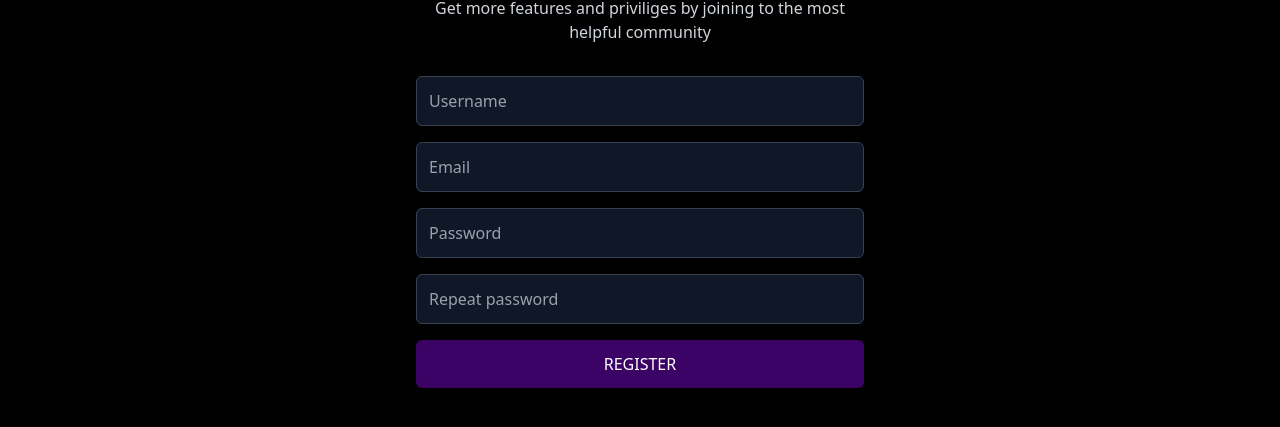
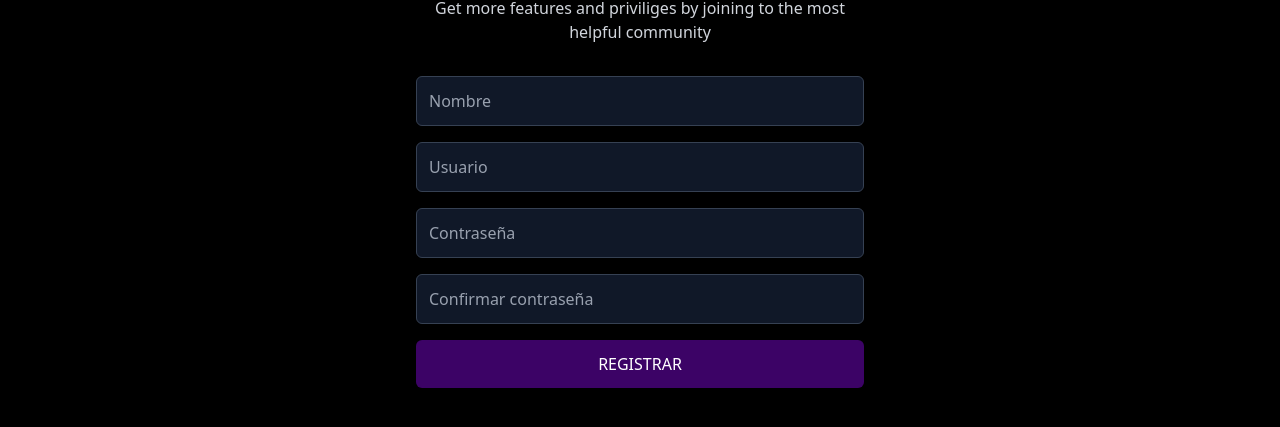
Before and after one commit to lunajulio/ForoLuna, a Next.js app in the folder frontend/: page / in a window 1280 px wide. Shown: the part 265-692 px from the top of the page. Built offline with nearby package versions, Linux system fonts and the light colour scheme.

Commit message:
conexion backend a front de registro

```diff
--- a/frontend/package.json
+++ b/frontend/package.json
@@ -9,6 +9,7 @@
     "lint": "next lint"
   },
   "dependencies": {
+    "axios": "^1.8.1",
     "next": "15.2.0",
     "react": "^19.0.0",
     "react-dom": "^19.0.0",
--- a/frontend/src/components/RegisterForm.tsx
+++ b/frontend/src/components/RegisterForm.tsx
@@ -1,19 +1,58 @@
 'use client'
-import React from 'react';
+import React, { useState } from 'react';
 import { useForm } from 'react-hook-form';
+import { api } from '../services/api';
+import { useRouter } from 'next/navigation';
 
 interface FormData {
-  username: string;
-  email: string;
+  nombre: string;
+  login: string;
   password: string;
   repeatPassword: string;
 }
 
 const RegisterForm = () => {
-  const { register, handleSubmit, formState: { errors } } = useForm<FormData>();
+  const { register, handleSubmit, formState: { errors }, setError } = useForm<FormData>();
+  const [isLoading, setIsLoading] = useState(false);
+  const [apiError, setApiError] = useState<string>('');
+  const router = useRouter();
 
-  const onSubmit = (data: FormData) => {
-    console.log(data);
+  const onSubmit = async (data: FormData) => {
+    try {
+      setIsLoading(true);
+      setApiError('');
+
+      if (data.password !== data.repeatPassword) {
+        setError('repeatPassword', {
+          type: 'manual',
+          message: 'Las contraseñas no coinciden'
+        });
+        return;
+      }
+
+      // Log para debug
+      console.log('Datos a enviar:', {
+        nombre: data.nombre,
+        login: data.login,
+        clave: data.password
+      });
+
+
+      const response = await api.post('/usuarios', {
+        nombre: data.nombre,
+        login: data.login,
+        clave: data.password
+      });
+
+      console.log('Respuesta:', response.data);
+      router.push('/login');
+
+    } catch (error: any) {
+      console.error('Error completo:', error);
+      setApiError(error.response?.data || 'Error al registrar usuario');
+    } finally {
+      setIsLoading(false);
+    }
   };
 
   return (
@@ -26,60 +65,100 @@ const RegisterForm = () => {
           Get more features and priviliges by joining to the most helpful community
         </p>
 
+        {apiError && (
+          <div className="bg-red-500 text-white p-3 rounded-md mb-4 text-center">
+            {apiError}
+          </div>
+        )}
+
         <form onSubmit={handleSubmit(onSubmit)} className="space-y-4">
           <div>
             <input
-              {...register("username")}
+              {...register("nombre", {
+                required: "El nombre es requerido",
+                minLength: {
+                  value: 3,
+                  message: "El nombre debe tener al menos 3 caracteres"
+                }
+              })}
               type="text"
-              placeholder="Username"
+              placeholder="Nombre"
               className="w-full p-3 border border-gray-700 rounded-md
                        bg-gray-900 text-white
                        focus:outline-none focus:ring-2 focus:ring-white
                        placeholder-gray-400"
             />
+            {errors.nombre && (
+              <p className="text-red-500 text-sm mt-1">{errors.nombre.message}</p>
+            )}
           </div>
 
           <div>
             <input
-              {...register("email")}
-              type="email"
-              placeholder="Email"
+              {...register("login", {
+                required: "El usuario es requerido",
+                minLength: {
+                  value: 3,
+                  message: "El usuario debe tener al menos 3 caracteres"
+                }
+              })}
+              type="text"
+              placeholder="Usuario"
               className="w-full p-3 border border-gray-700 rounded-md
                        bg-gray-900 text-white
                        focus:outline-none focus:ring-2 focus:ring-white
                        placeholder-gray-400"
             />
+            {errors.login && (
+              <p className="text-red-500 text-sm mt-1">{errors.login.message}</p>
+            )}
           </div>
 
           <div>
             <input
-              {...register("password")}
+              {...register("password", {
+                required: "La contraseña es requerida",
+                minLength: {
+                  value: 6,
+                  message: "La contraseña debe tener al menos 6 caracteres"
+                }
+              })}
               type="password"
-              placeholder="Password"
+              placeholder="Contraseña"
               className="w-full p-3 border border-gray-700 rounded-md
                        bg-gray-900 text-white
                        focus:outline-none focus:ring-2 focus:ring-white
                        placeholder-gray-400"
             />
+            {errors.password && (
+              <p className="text-red-500 text-sm mt-1">{errors.password.message}</p>
+            )}
           </div>
 
           <div>
             <input
-              {...register("repeatPassword")}
+              {...register("repeatPassword", {
+                required: "Por favor confirma tu contraseña"
+              })}
               type="password"
-              placeholder="Repeat password"
+              placeholder="Confirmar contraseña"
               className="w-full p-3 border border-gray-700 rounded-md
                        bg-gray-900 text-white
                        focus:outline-none focus:ring-2 focus:ring-white
                        placeholder-gray-400"
             />
+            {errors.repeatPassword && (
+              <p className="text-red-500 text-sm mt-1">{errors.repeatPassword.message}</p>
+            )}
           </div>
 
           <button
             type="submit"
-            className="w-full bg-purple-950 text-white py-3 rounded-md "
+            disabled={isLoading}
+            className={`w-full bg-purple-950 text-white py-3 rounded-md
+                      ${isLoading ? 'opacity-50 cursor-not-allowed' : 'hover:bg-purple-900'}`}
           >
-            REGISTER
+            {isLoading ? 'REGISTRANDO...' : 'REGISTRAR'}
           </button>
         </form>
       </div>
--- /dev/null
+++ b/frontend/src/services/api.ts
@@ -0,0 +1,10 @@
+import axios from 'axios';
+
+const API_URL = 'http://localhost:8080'; // ajusta al puerto de tu backend
+
+export const api = axios.create({
+  baseURL: API_URL,
+  headers: {
+    'Content-Type': 'application/json',
+  },
+});
```
Also changed, not shown: frontend/src/services/usuarios.ts (added, +17 -0 lines), 2 other files (tests, documents, lock files or other folders).
